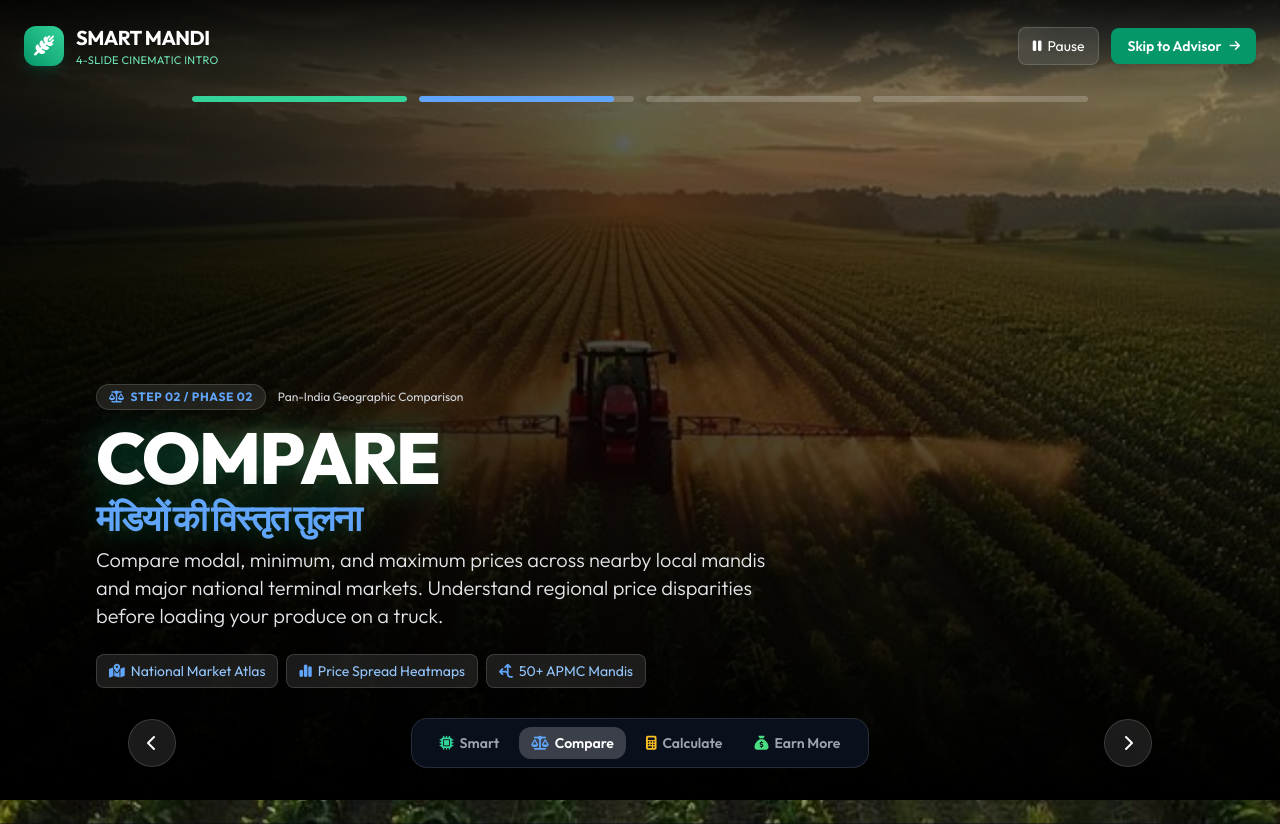
After one commit to ANANDMOHOD17/MANDI_MITRA, a Flask app: page /intro in a window 1280 px wide. The commit adds this page. Run offline with Flask 3, Linux system fonts and the light colour scheme; some libraries are stand-ins or nearby versions.

Commit message:
Add 4-Slide Cinematic Loading Intro with Smart, Compare, Calculate, and Earn More visual storytelling

```diff
--- a/app.py
+++ b/app.py
@@ -152,6 +152,10 @@ def generate_explanation(rank, market_data):
 @app.route('/')
 def index():
     return render_template('index.html')
+
+@app.route('/intro')
+def intro_page():
+    return render_template('intro.html')
 
 @app.route('/api/commodities', methods=['GET'])
 def get_commodities():
--- a/templates/atlas.html
+++ b/templates/atlas.html
@@ -77,8 +77,14 @@
                 <a href="/atlas" class="px-4 py-2 rounded-md bg-white bg-opacity-20 font-semibold text-white transition-colors">
                     <i class="fas fa-map-marked-alt mr-2"></i>Market Atlas
                 </a>
+                <a href="/reports" class="px-4 py-2 rounded-md hover:bg-white hover:bg-opacity-10 font-medium text-green-100 hover:text-white transition-colors">
+                    <i class="fa-solid fa-table-list mr-2"></i>Reports
+                </a>
                 <a href="/live" class="px-4 py-2 rounded-md hover:bg-white hover:bg-opacity-10 font-medium text-green-100 hover:text-white transition-colors">
                     <i class="fa-solid fa-tower-broadcast mr-2 text-red-400"></i>Live Prices
+                </a>
+                <a href="/intro" class="px-3.5 py-2 rounded-md bg-amber-400 bg-opacity-20 hover:bg-opacity-30 font-semibold text-amber-200 hover:text-white transition-colors border border-amber-300 border-opacity-30">
+                    <i class="fa-solid fa-film mr-1.5 text-amber-300"></i>Intro Tour
                 </a>
             </nav>
             <div class="md:hidden">
--- a/templates/index.html
+++ b/templates/index.html
@@ -71,6 +71,9 @@
                 <a href="/live" class="px-4 py-2 rounded-lg hover:bg-white hover:bg-opacity-10 font-medium text-green-100 hover:text-white transition-all">
                     <i class="fa-solid fa-tower-broadcast mr-1 text-red-400"></i> Live Prices
                 </a>
+                <a href="/intro" class="px-3.5 py-2 rounded-lg bg-amber-400 bg-opacity-20 hover:bg-opacity-30 font-semibold text-amber-200 hover:text-white transition-all border border-amber-300 border-opacity-30">
+                    <i class="fa-solid fa-film mr-1 text-amber-300"></i> Intro Tour
+                </a>
             </nav>
             <!-- Mobile menu button -->
             <button id="mobile-menu-btn" class="md:hidden text-white text-2xl" onclick="document.getElementById('mobile-nav').classList.toggle('hidden')">
@@ -83,6 +86,7 @@
             <a href="/atlas" class="block px-4 py-3 hover:bg-white hover:bg-opacity-10 text-green-100"><i class="fa-solid fa-map-location-dot mr-2"></i>Market Atlas</a>
             <a href="/reports" class="block px-4 py-3 hover:bg-white hover:bg-opacity-10 text-green-100"><i class="fa-solid fa-table-list mr-2"></i>Reports</a>
             <a href="/live" class="block px-4 py-3 hover:bg-white hover:bg-opacity-10 text-green-100"><i class="fa-solid fa-tower-broadcast mr-2 text-red-400"></i>Live Prices</a>
+            <a href="/intro" class="block px-4 py-3 hover:bg-white hover:bg-opacity-10 text-amber-300 font-semibold"><i class="fa-solid fa-film mr-2"></i>Intro Tour</a>
         </div>
     </header>
 
--- /dev/null
+++ b/templates/intro.html
@@ -0,0 +1,408 @@
+<!DOCTYPE html>
+<html lang="en">
+<head>
+    <meta charset="UTF-8">
+    <meta name="viewport" content="width=device-width, initial-scale=1.0">
+    <title>SMART MANDI — 4-Slide Cinematic Intro | Smart Mandi Price Advisor</title>
+    <!-- Tailwind CSS -->
+    <script src="https://cdn.tailwindcss.com"></script>
+    <script>
+        tailwind.config = {
+            theme: {
+                extend: {
+                    colors: {
+                        brand: {
+                            light: '#10B981',
+                            DEFAULT: '#059669',
+                            dark: '#047857',
+                            accent: '#F59E0B'
+                        }
+                    }
+                }
+            }
+        }
+    </script>
+    <!-- Font Awesome -->
+    <link rel="stylesheet" href="https://cdnjs.cloudflare.com/ajax/libs/font-awesome/6.4.0/css/all.min.css">
+    <style>
+        @import url('https://fonts.googleapis.com/css2?family=Outfit:wght@300;400;600;700;800;900&display=swap');
+        body {
+            font-family: 'Outfit', sans-serif;
+            background-color: #0b0f19;
+            color: #ffffff;
+            overflow: hidden;
+        }
+
+        /* Ken Burns Cinematic Zoom Effect */
+        @keyframes kenBurns {
+            0% { transform: scale(1); }
+            50% { transform: scale(1.08) translate(-1%, -1%); }
+            100% { transform: scale(1.12); }
+        }
+
+        .slide-bg {
+            animation: kenBurns 16s ease-in-out infinite alternate;
+            will-change: transform;
+        }
+
+        /* Glassmorphism */
+        .glass-panel {
+            background: rgba(15, 23, 42, 0.65);
+            backdrop-filter: blur(16px);
+            -webkit-backdrop-filter: blur(16px);
+            border: 1px solid rgba(255, 255, 255, 0.12);
+        }
+
+        .glass-pill {
+            background: rgba(255, 255, 255, 0.1);
+            backdrop-filter: blur(8px);
+            border: 1px solid rgba(255, 255, 255, 0.15);
+        }
+
+        /* Text glow */
+        .glow-title {
+            text-shadow: 0 0 35px rgba(16, 185, 129, 0.45);
+        }
+
+        .progress-segment {
+            transition: width 0.1s linear;
+        }
+
+        /* Fade transitions */
+        .slide-container {
+            transition: opacity 0.8s cubic-bezier(0.4, 0, 0.2, 1);
+        }
+    </style>
+</head>
+<body class="h-screen w-screen relative select-none">
+
+    <!-- SLIDES CONTAINER -->
+    <div id="slides-wrapper" class="absolute inset-0">
+
+        <!-- SLIDE 1: SMART -->
+        <div class="slide-container absolute inset-0 opacity-100 z-10" data-slide="0">
+            <div class="absolute inset-0 bg-cover bg-center slide-bg" style="background-image: url('/static/images/smart.jpg');"></div>
+            <div class="absolute inset-0 bg-gradient-to-t from-black via-black/50 to-black/30"></div>
+            <div class="absolute inset-0 bg-gradient-to-r from-black/80 via-black/40 to-transparent"></div>
+
+            <div class="relative z-20 h-full flex flex-col justify-end pb-24 md:pb-28 px-6 md:px-16 lg:px-24 max-w-4xl">
+                <div class="flex items-center space-x-3 mb-3">
+                    <span class="glass-pill px-3 py-1 rounded-full text-xs font-bold uppercase tracking-wider text-emerald-400 flex items-center">
+                        <i class="fa-solid fa-microchip mr-1.5"></i> Step 01 / Phase 01
+                    </span>
+                    <span class="text-xs text-gray-300 font-medium">Smart AI Decision Engine</span>
+                </div>
+                <h1 class="text-5xl md:text-7xl font-extrabold tracking-tight glow-title leading-tight mb-2">
+                    <span class="text-white">SMART</span>
+                    <span class="text-emerald-400 block text-3xl md:text-4xl font-semibold mt-1">स्मार्ट निर्णय, सटीक जानकारी</span>
+                </h1>
+                <p class="text-base md:text-xl text-gray-200 mb-6 font-light leading-relaxed max-w-2xl">
+                    Discover real-time market prices across 1,400+ mandis in India. AI-powered intelligence connects smallholder farmers to live AGMARKNET auction feeds, variety benchmarks, and regional supply insights.
+                </p>
+                <div class="flex flex-wrap gap-2 text-xs md:text-sm">
+                    <span class="glass-pill px-3 py-1.5 rounded-lg text-emerald-300"><i class="fa-solid fa-satellite-dish mr-1.5 text-emerald-400"></i>Live AGMARKNET API</span>
+                    <span class="glass-pill px-3 py-1.5 rounded-lg text-emerald-300"><i class="fa-solid fa-wheat-awn mr-1.5 text-emerald-400"></i>30+ Commodities</span>
+                    <span class="glass-pill px-3 py-1.5 rounded-lg text-emerald-300"><i class="fa-solid fa-building-columns mr-1.5 text-emerald-400"></i>Govt MSP Benchmarks</span>
+                </div>
+            </div>
+        </div>
+
+        <!-- SLIDE 2: COMPARE -->
+        <div class="slide-container absolute inset-0 opacity-0 z-0 pointer-events-none" data-slide="1">
+            <div class="absolute inset-0 bg-cover bg-center slide-bg" style="background-image: url('/static/images/compare.jpg');"></div>
+            <div class="absolute inset-0 bg-gradient-to-t from-black via-black/50 to-black/30"></div>
+            <div class="absolute inset-0 bg-gradient-to-r from-black/80 via-black/40 to-transparent"></div>
+
+            <div class="relative z-20 h-full flex flex-col justify-end pb-24 md:pb-28 px-6 md:px-16 lg:px-24 max-w-4xl">
+                <div class="flex items-center space-x-3 mb-3">
+                    <span class="glass-pill px-3 py-1 rounded-full text-xs font-bold uppercase tracking-wider text-blue-400 flex items-center">
+                        <i class="fa-solid fa-scale-balanced mr-1.5"></i> Step 02 / Phase 02
+                    </span>
+                    <span class="text-xs text-gray-300 font-medium">Pan-India Geographic Comparison</span>
+                </div>
+                <h1 class="text-5xl md:text-7xl font-extrabold tracking-tight glow-title leading-tight mb-2">
+                    <span class="text-white">COMPARE</span>
+                    <span class="text-blue-400 block text-3xl md:text-4xl font-semibold mt-1">मंडियों की विस्तृत तुलना</span>
+                </h1>
+                <p class="text-base md:text-xl text-gray-200 mb-6 font-light leading-relaxed max-w-2xl">
+                    Compare modal, minimum, and maximum prices across nearby local mandis and major national terminal markets. Understand regional price disparities before loading your produce on a truck.
+                </p>
+                <div class="flex flex-wrap gap-2 text-xs md:text-sm">
+                    <span class="glass-pill px-3 py-1.5 rounded-lg text-blue-300"><i class="fa-solid fa-map-location-dot mr-1.5 text-blue-400"></i>National Market Atlas</span>
+                    <span class="glass-pill px-3 py-1.5 rounded-lg text-blue-300"><i class="fa-solid fa-chart-simple mr-1.5 text-blue-400"></i>Price Spread Heatmaps</span>
+                    <span class="glass-pill px-3 py-1.5 rounded-lg text-blue-300"><i class="fa-solid fa-arrows-split-up-and-left mr-1.5 text-blue-400"></i>50+ APMC Mandis</span>
+                </div>
+            </div>
+        </div>
+
+        <!-- SLIDE 3: CALCULATE -->
+        <div class="slide-container absolute inset-0 opacity-0 z-0 pointer-events-none" data-slide="2">
+            <div class="absolute inset-0 bg-cover bg-center slide-bg" style="background-image: url('/static/images/calculate.jpg');"></div>
+            <div class="absolute inset-0 bg-gradient-to-t from-black via-black/50 to-black/30"></div>
+            <div class="absolute inset-0 bg-gradient-to-r from-black/80 via-black/40 to-transparent"></div>
+
+            <div class="relative z-20 h-full flex flex-col justify-end pb-24 md:pb-28 px-6 md:px-16 lg:px-24 max-w-4xl">
+                <div class="flex items-center space-x-3 mb-3">
+                    <span class="glass-pill px-3 py-1 rounded-full text-xs font-bold uppercase tracking-wider text-amber-400 flex items-center">
+                        <i class="fa-solid fa-calculator mr-1.5"></i> Step 03 / Phase 03
+                    </span>
+                    <span class="text-xs text-gray-300 font-medium">Logistics & Net Return Math</span>
+                </div>
+                <h1 class="text-5xl md:text-7xl font-extrabold tracking-tight glow-title leading-tight mb-2">
+                    <span class="text-white">CALCULATE</span>
+                    <span class="text-amber-400 block text-3xl md:text-4xl font-semibold mt-1">सटीक लागत और वास्तविक मुनाफा</span>
+                </h1>
+                <p class="text-base md:text-xl text-gray-200 mb-6 font-light leading-relaxed max-w-2xl">
+                    High market prices can be deceptive. Our Haversine logistics engine automatically deducts diesel, vehicle freight, mileage, and mandi commission fees to reveal your true net profit.
+                </p>
+                <div class="flex flex-wrap gap-2 text-xs md:text-sm">
+                    <span class="glass-pill px-3 py-1.5 rounded-lg text-amber-300"><i class="fa-solid fa-truck-fast mr-1.5 text-amber-400"></i>Transport Cost Estimator</span>
+                    <span class="glass-pill px-3 py-1.5 rounded-lg text-amber-300"><i class="fa-solid fa-percent mr-1.5 text-amber-400"></i>Mandi Commission Math</span>
+                    <span class="glass-pill px-3 py-1.5 rounded-lg text-amber-300"><i class="fa-solid fa-sliders mr-1.5 text-amber-400"></i>What-If Sensitivity Sliders</span>
+                </div>
+            </div>
+        </div>
+
+        <!-- SLIDE 4: EARN MORE -->
+        <div class="slide-container absolute inset-0 opacity-0 z-0 pointer-events-none" data-slide="3">
+            <div class="absolute inset-0 bg-cover bg-center slide-bg" style="background-image: url('/static/images/earn_more.jpg');"></div>
+            <div class="absolute inset-0 bg-gradient-to-t from-black via-black/50 to-black/30"></div>
+            <div class="absolute inset-0 bg-gradient-to-r from-black/80 via-black/40 to-transparent"></div>
+
+            <div class="relative z-20 h-full flex flex-col justify-end pb-24 md:pb-28 px-6 md:px-16 lg:px-24 max-w-4xl">
+                <div class="flex items-center space-x-3 mb-3">
+                    <span class="glass-pill px-3 py-1 rounded-full text-xs font-bold uppercase tracking-wider text-green-400 flex items-center">
+                        <i class="fa-solid fa-sack-dollar mr-1.5"></i> Step 04 / Final Outcome
+                    </span>
+                    <span class="text-xs text-gray-300 font-medium">Empower Your Harvest</span>
+                </div>
+                <h1 class="text-5xl md:text-7xl font-extrabold tracking-tight glow-title leading-tight mb-2">
+                    <span class="text-white">EARN MORE</span>
+                    <span class="text-green-400 block text-3xl md:text-4xl font-semibold mt-1">हर फसल पर अधिकतम कमाई</span>
+                </h1>
+                <p class="text-base md:text-xl text-gray-200 mb-6 font-light leading-relaxed max-w-2xl">
+                    Farmers earn up to 15–25% higher net returns per trolley by making informed selling decisions. Ranked recommendations with explainable AI reasoning guide you to the exact winning mandi.
+                </p>
+                <div class="flex flex-wrap gap-3 items-center pt-2">
+                    <a href="/" class="bg-gradient-to-r from-brand to-emerald-500 hover:from-brand-dark hover:to-emerald-600 text-white font-bold px-7 py-3.5 rounded-xl shadow-lg shadow-emerald-900/50 flex items-center text-base md:text-lg transition-transform transform hover:scale-105">
+                        <i class="fa-solid fa-rocket mr-2"></i> Launch Smart Mandi
+                    </a>
+                    <a href="/atlas" class="glass-pill hover:bg-white/20 text-white font-medium px-5 py-3.5 rounded-xl text-sm md:text-base transition-colors flex items-center">
+                        <i class="fa-solid fa-map-location-dot mr-2 text-emerald-400"></i> Open Market Atlas
+                    </a>
+                </div>
+            </div>
+        </div>
+    </div>
+
+    <!-- TOP HEADER / NAV BAR -->
+    <header class="absolute top-0 left-0 right-0 z-40 p-4 md:p-6 flex justify-between items-center bg-gradient-to-b from-black/80 to-transparent">
+        <a href="/" class="flex items-center space-x-3">
+            <div class="w-10 h-10 rounded-xl bg-gradient-to-tr from-brand to-emerald-400 flex items-center justify-center shadow-lg shadow-emerald-900/40">
+                <i class="fa-solid fa-wheat-awn text-white text-xl"></i>
+            </div>
+            <div>
+                <h2 class="text-lg md:text-xl font-bold tracking-tight text-white leading-tight">SMART MANDI</h2>
+                <p class="text-[11px] text-emerald-300 font-medium tracking-wide">4-SLIDE CINEMATIC INTRO</p>
+            </div>
+        </a>
+
+        <!-- Top Right Controls -->
+        <div class="flex items-center space-x-3">
+            <button id="btn-toggle-play" class="glass-pill hover:bg-white/20 text-white text-xs md:text-sm px-3.5 py-2 rounded-lg flex items-center transition-colors">
+                <i id="play-pause-icon" class="fa-solid fa-pause mr-1.5"></i> <span id="play-pause-text">Pause</span>
+            </button>
+            <a href="/" class="bg-emerald-600 hover:bg-emerald-500 text-white text-xs md:text-sm font-semibold px-4 py-2 rounded-lg shadow-md transition-all flex items-center">
+                Skip to Advisor <i class="fa-solid fa-arrow-right ml-2 text-xs"></i>
+            </a>
+        </div>
+    </header>
+
+    <!-- TOP PROGRESS BARS (4 SEGMENTS) -->
+    <div class="absolute top-20 md:top-24 left-6 right-6 z-40 grid grid-cols-4 gap-2 md:gap-3 max-w-4xl mx-auto">
+        <div class="h-1.5 bg-white/20 rounded-full overflow-hidden cursor-pointer" onclick="goToSlide(0)">
+            <div id="bar-0" class="h-full bg-emerald-400 rounded-full w-0 progress-segment"></div>
+        </div>
+        <div class="h-1.5 bg-white/20 rounded-full overflow-hidden cursor-pointer" onclick="goToSlide(1)">
+            <div id="bar-1" class="h-full bg-blue-400 rounded-full w-0 progress-segment"></div>
+        </div>
+        <div class="h-1.5 bg-white/20 rounded-full overflow-hidden cursor-pointer" onclick="goToSlide(2)">
+            <div id="bar-2" class="h-full bg-amber-400 rounded-full w-0 progress-segment"></div>
+        </div>
+        <div class="h-1.5 bg-white/20 rounded-full overflow-hidden cursor-pointer" onclick="goToSlide(3)">
+            <div id="bar-3" class="h-full bg-green-400 rounded-full w-0 progress-segment"></div>
+        </div>
+    </div>
+
+    <!-- BOTTOM NAVIGATION TABS & CONTROLS -->
+    <nav class="absolute bottom-4 md:bottom-8 left-4 right-4 z-40 flex justify-between items-center max-w-5xl mx-auto">
+
+        <!-- Previous Button -->
+        <button id="btn-prev-slide" onclick="prevSlide()" class="glass-pill hover:bg-white/20 text-white w-10 h-10 md:w-12 md:h-12 rounded-full flex items-center justify-center transition-colors">
+            <i class="fa-solid fa-chevron-left text-sm md:text-base"></i>
+        </button>
+
+        <!-- 4 Interactive Tabs -->
+        <div class="flex items-center gap-1.5 md:gap-2 glass-panel px-2.5 py-1.5 md:px-4 md:py-2 rounded-2xl">
+            <button onclick="goToSlide(0)" class="tab-btn px-3 py-1.5 rounded-xl text-xs md:text-sm font-semibold transition-all text-white bg-white/20 shadow-xs" data-target="0">
+                <i class="fa-solid fa-microchip mr-1.5 text-emerald-400"></i>Smart
+            </button>
+            <button onclick="goToSlide(1)" class="tab-btn px-3 py-1.5 rounded-xl text-xs md:text-sm font-semibold transition-all text-gray-400 hover:text-white" data-target="1">
+                <i class="fa-solid fa-scale-balanced mr-1.5 text-blue-400"></i>Compare
+            </button>
+            <button onclick="goToSlide(2)" class="tab-btn px-3 py-1.5 rounded-xl text-xs md:text-sm font-semibold transition-all text-gray-400 hover:text-white" data-target="2">
+                <i class="fa-solid fa-calculator mr-1.5 text-amber-400"></i>Calculate
+            </button>
+            <button onclick="goToSlide(3)" class="tab-btn px-3 py-1.5 rounded-xl text-xs md:text-sm font-semibold transition-all text-gray-400 hover:text-white" data-target="3">
+                <i class="fa-solid fa-sack-dollar mr-1.5 text-green-400"></i>Earn More
+            </button>
+        </div>
+
+        <!-- Next Button -->
+        <button id="btn-next-slide" onclick="nextSlide()" class="glass-pill hover:bg-white/20 text-white w-10 h-10 md:w-12 md:h-12 rounded-full flex items-center justify-center transition-colors">
+            <i class="fa-solid fa-chevron-right text-sm md:text-base"></i>
+        </button>
+    </nav>
+
+    <!-- SCRIPT FOR CINEMATIC CONTROLS -->
+    <script>
+        const DURATION_PER_SLIDE = 4500; // 4.5 seconds per slide
+        let currentSlide = 0;
+        let isPlaying = true;
+        let progressStart = Date.now();
+        let progressElapsed = 0;
+        let animFrameId = null;
+
+        const slides = document.querySelectorAll('.slide-container');
+        const tabs = document.querySelectorAll('.tab-btn');
+        const progressBars = [
+            document.getElementById('bar-0'),
+            document.getElementById('bar-1'),
+            document.getElementById('bar-2'),
+            document.getElementById('bar-3')
+        ];
+
+        function showSlide(index) {
+            currentSlide = index;
+            slides.forEach((s, idx) => {
+                if (idx === index) {
+                    s.style.opacity = '1';
+                    s.style.zIndex = '10';
+                    s.style.pointerEvents = 'auto';
+                } else {
+                    s.style.opacity = '0';
+                    s.style.zIndex = '0';
+                    s.style.pointerEvents = 'none';
+                }
+            });
+
+            // Update tab styles
+            tabs.forEach((tab, idx) => {
+                if (idx === index) {
+                    tab.classList.add('bg-white/20', 'text-white', 'shadow-xs');
+                    tab.classList.remove('text-gray-400');
+                } else {
+                    tab.classList.remove('bg-white/20', 'text-white', 'shadow-xs');
+                    tab.classList.add('text-gray-400');
+                }
+            });
+
+            // Reset progress bars
+            progressBars.forEach((bar, idx) => {
+                if (idx < index) bar.style.width = '100%';
+                else if (idx > index) bar.style.width = '0%';
+                else bar.style.width = '0%';
+            });
+
+            progressElapsed = 0;
+            progressStart = Date.now();
+        }
+
+        function updateProgress() {
+            if (isPlaying) {
+                const now = Date.now();
+                const delta = now - progressStart;
+                progressElapsed += delta;
+                progressStart = now;
+
+                const pct = Math.min((progressElapsed / DURATION_PER_SLIDE) * 100, 100);
+                if (progressBars[currentSlide]) {
+                    progressBars[currentSlide].style.width = pct + '%';
+                }
+
+                if (progressElapsed >= DURATION_PER_SLIDE) {
+                    nextSlide();
+                }
+            }
+            animFrameId = requestAnimationFrame(updateProgress);
+        }
+
+        function nextSlide() {
+            if (currentSlide < 3) {
+                showSlide(currentSlide + 1);
+            } else {
+                // Loop back or stay on last
+                showSlide(0);
+            }
+        }
+
+        function prevSlide() {
+            if (currentSlide > 0) {
+                showSlide(currentSlide - 1);
+            } else {
+                showSlide(3);
+            }
+        }
+
+        function goToSlide(index) {
+            showSlide(index);
+        }
+
+        function togglePlay() {
+            isPlaying = !isPlaying;
+            const icon = document.getElementById('play-pause-icon');
+            const text = document.getElementById('play-pause-text');
+            if (isPlaying) {
+                progressStart = Date.now();
+                icon.className = 'fa-solid fa-pause mr-1.5';
+                text.textContent = 'Pause';
+            } else {
+                icon.className = 'fa-solid fa-play mr-1.5';
+                text.textContent = 'Play';
+            }
+        }
+
+        document.getElementById('btn-toggle-play').addEventListener('click', togglePlay);
+
+        // Keyboard Controls
+        document.addEventListener('keydown', (e) => {
+            if (e.key === 'ArrowRight' || e.key === ' ') {
+                e.preventDefault();
+                nextSlide();
+            } else if (e.key === 'ArrowLeft') {
+                e.preventDefault();
+                prevSlide();
+            } else if (e.key === 'Escape') {
+                window.location.href = '/';
+            }
+        });
+
+        // Touch Swipe Navigation for Mobile
+        let touchStartX = 0;
+        let touchEndX = 0;
+        document.addEventListener('touchstart', (e) => {
+            touchStartX = e.changedTouches[0].screenX;
+        }, { passive: true });
+
+        document.addEventListener('touchend', (e) => {
+            touchEndX = e.changedTouches[0].screenX;
+            if (touchStartX - touchEndX > 50) nextSlide();
+            if (touchEndX - touchStartX > 50) prevSlide();
+        }, { passive: true });
+
+        // Initialize
+        showSlide(0);
+        animFrameId = requestAnimationFrame(updateProgress);
+    </script>
+</body>
+</html>
--- a/templates/live.html
+++ b/templates/live.html
@@ -71,6 +71,9 @@
                 <a href="/live" class="px-4 py-2 rounded-lg bg-white bg-opacity-20 font-semibold text-white transition-all">
                     <i class="fa-solid fa-tower-broadcast mr-1 text-red-400"></i> Live Prices
                 </a>
+                <a href="/intro" class="px-3.5 py-2 rounded-lg bg-amber-400 bg-opacity-20 hover:bg-opacity-30 font-semibold text-amber-200 hover:text-white transition-all border border-amber-300 border-opacity-30">
+                    <i class="fa-solid fa-film mr-1 text-amber-300"></i> Intro Tour
+                </a>
             </nav>
             <button id="mobile-menu-btn" class="md:hidden text-white text-2xl" onclick="document.getElementById('mobile-nav').classList.toggle('hidden')">
                 <i class="fa-solid fa-bars"></i>
@@ -81,6 +84,7 @@
             <a href="/atlas" class="block px-4 py-3 hover:bg-white hover:bg-opacity-10 text-green-100"><i class="fa-solid fa-map-location-dot mr-2"></i>Market Atlas</a>
             <a href="/reports" class="block px-4 py-3 hover:bg-white hover:bg-opacity-10 text-green-100"><i class="fa-solid fa-table-list mr-2"></i>Reports</a>
             <a href="/live" class="block px-4 py-3 bg-white bg-opacity-10 font-semibold text-white"><i class="fa-solid fa-tower-broadcast mr-2 text-red-400"></i>Live Prices</a>
+            <a href="/intro" class="block px-4 py-3 hover:bg-white hover:bg-opacity-10 text-amber-300 font-semibold"><i class="fa-solid fa-film mr-2"></i>Intro Tour</a>
         </div>
     </header>
 
```
Also changed, not shown: templates/reports.html (+9 -5 lines), README.md, static/images/calculate.jpg (added), static/images/compare.jpg (added), static/images/earn_more.jpg (added), static/images/smart.jpg (added).
